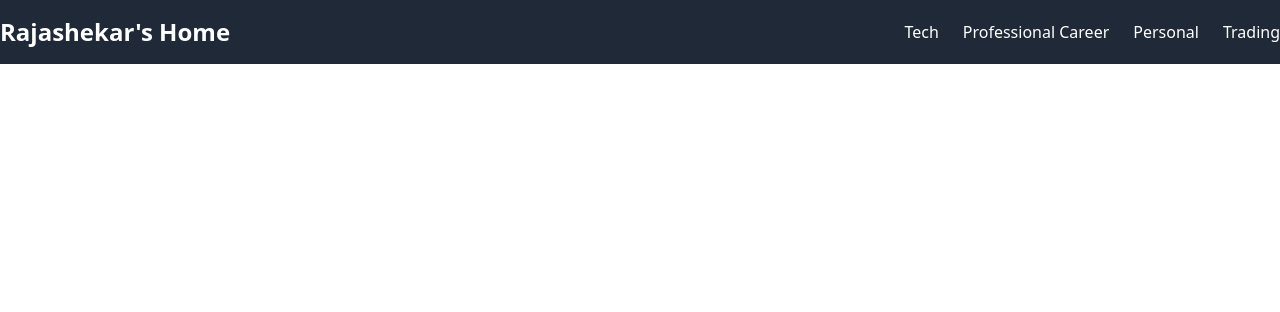
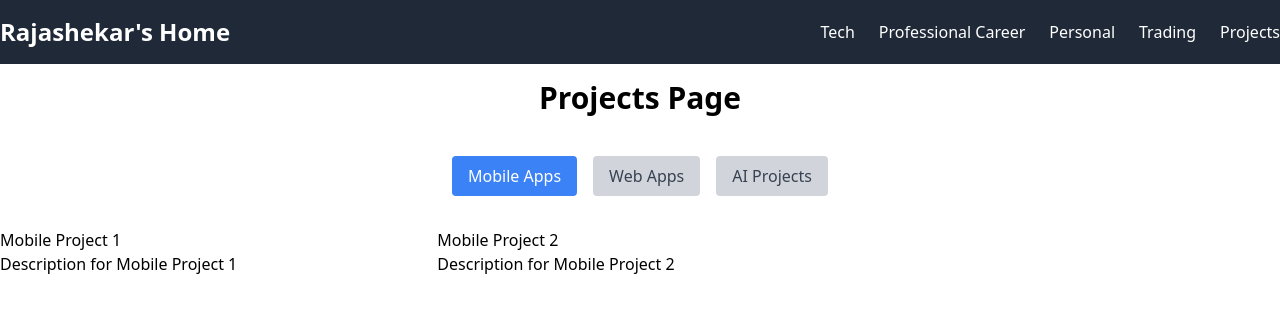
Before and after one commit to RajshekarM/bridge, a React (Vite) app in the folder frontend/: page /projects in a window 1280 px wide. Shown: the top 312 px of the page. Built offline with nearby package versions, Linux system fonts and the light colour scheme.

Commit message:
added projects page

```diff
--- a/frontend/src/App.tsx
+++ b/frontend/src/App.tsx
@@ -7,6 +7,7 @@ import Career from './pages/Career';
 import Personal from './pages/Personal';
 import Trading from './pages/Trading';
 import AddBlog from './components/AddBlog';
+import Project from './pages/Project';
 
 
 function App() {
@@ -20,6 +21,7 @@ function App() {
         <Route path="/personal" element={<Personal/>} />
         <Route path="/trading" element={<Trading/>}/>
         <Route path="/add-blog" element={<AddBlog />} />
+        <Route path="/projects" element={<Project />} />
       </Routes>
     </Router>
   );
--- a/frontend/src/components/Header.tsx
+++ b/frontend/src/components/Header.tsx
@@ -23,6 +23,9 @@ const Header = () => {
             <li>
               <Link to="/trading" className="hover:text-yellow-400">Trading</Link>
             </li>
+            <li>
+              <Link to="/projects" className="hover:text-yellow-400">Projects</Link>
+            </li>
           </ul>
 
         </nav>
--- /dev/null
+++ b/frontend/src/pages/Project.tsx
@@ -0,0 +1,104 @@
+import React, { useState } from 'react';
+
+// Define types for projects
+type ProjectType = 'mobile' | 'web' | 'ai';
+
+interface Project {
+  id: number;
+  title: string;
+  description: string;
+}
+
+const Project: React.FC = () => {
+  const [selectedTab, setSelectedTab] = useState<ProjectType>('mobile'); // Default tab
+
+  const handleTabChange = (tab: ProjectType) => {
+    setSelectedTab(tab);
+  };
+
+  // Mock data for projects
+  const mobileProjects: Project[] = [
+    { id: 1, title: 'Mobile Project 1', description: 'Description for Mobile Project 1' },
+    { id: 2, title: 'Mobile Project 2', description: 'Description for Mobile Project 2' },
+  ];
+
+  const webProjects: Project[] = [
+    { id: 3, title: 'Web Project 1', description: 'Description for Web Project 1' },
+    { id: 4, title: 'Web Project 2', description: 'Description for Web Project 2' },
+  ];
+
+  const aiProjects: Project[] = [
+    { id: 5, title: 'AI Project 1', description: 'Description for AI Project 1' },
+    { id: 6, title: 'AI Project 2', description: 'Description for AI Project 2' },
+  ];
+
+  // Function to render projects based on selected tab
+  const renderProjects = () => {
+    switch (selectedTab) {
+      case 'mobile':
+        return mobileProjects.map((project) => (
+          <div key={project.id}>
+            <h3>{project.title}</h3>
+            <p>{project.description}</p>
+          </div>
+        ));
+      case 'web':
+        return webProjects.map((project) => (
+          <div key={project.id}>
+            <h3>{project.title}</h3>
+            <p>{project.description}</p>
+          </div>
+        ));
+      case 'ai':
+        return aiProjects.map((project) => (
+          <div key={project.id}>
+            <h3>{project.title}</h3>
+            <p>{project.description}</p>
+          </div>
+        ));
+      default:
+        return null;
+    }
+  };
+
+  return (
+    <div className="pt-20 container mx-auto">
+      <h1 className="text-3xl font-bold text-center mb-10">Projects Page</h1>
+
+      {/* Tabs */}
+      <div className="flex justify-center mb-8">
+        <button
+          onClick={() => handleTabChange('mobile')}
+          className={`${
+            selectedTab === 'mobile' ? 'bg-blue-500 text-white' : 'bg-gray-300 text-gray-700'
+          } py-2 px-4 mx-2 rounded`}
+        >
+          Mobile Apps
+        </button>
+        <button
+          onClick={() => handleTabChange('web')}
+          className={`${
+            selectedTab === 'web' ? 'bg-blue-500 text-white' : 'bg-gray-300 text-gray-700'
+          } py-2 px-4 mx-2 rounded`}
+        >
+          Web Apps
+        </button>
+        <button
+          onClick={() => handleTabChange('ai')}
+          className={`${
+            selectedTab === 'ai' ? 'bg-blue-500 text-white' : 'bg-gray-300 text-gray-700'
+          } py-2 px-4 mx-2 rounded`}
+        >
+          AI Projects
+        </button>
+      </div>
+
+      {/* Render projects based on selected tab */}
+      <div className="grid grid-cols-1 md:grid-cols-2 lg:grid-cols-3 gap-8">
+        {renderProjects()}
+      </div>
+    </div>
+  );
+};
+
+export default Project;
```
